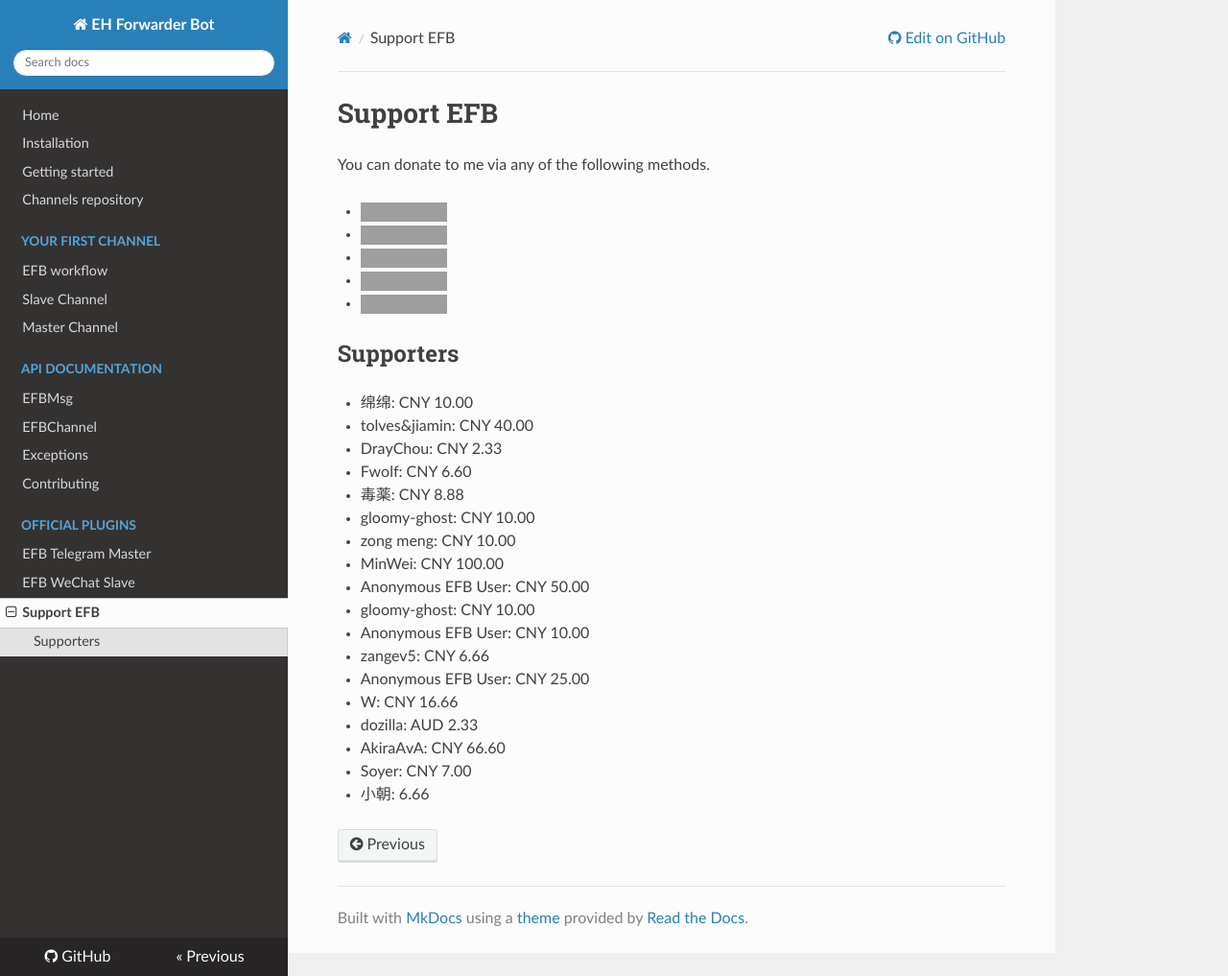
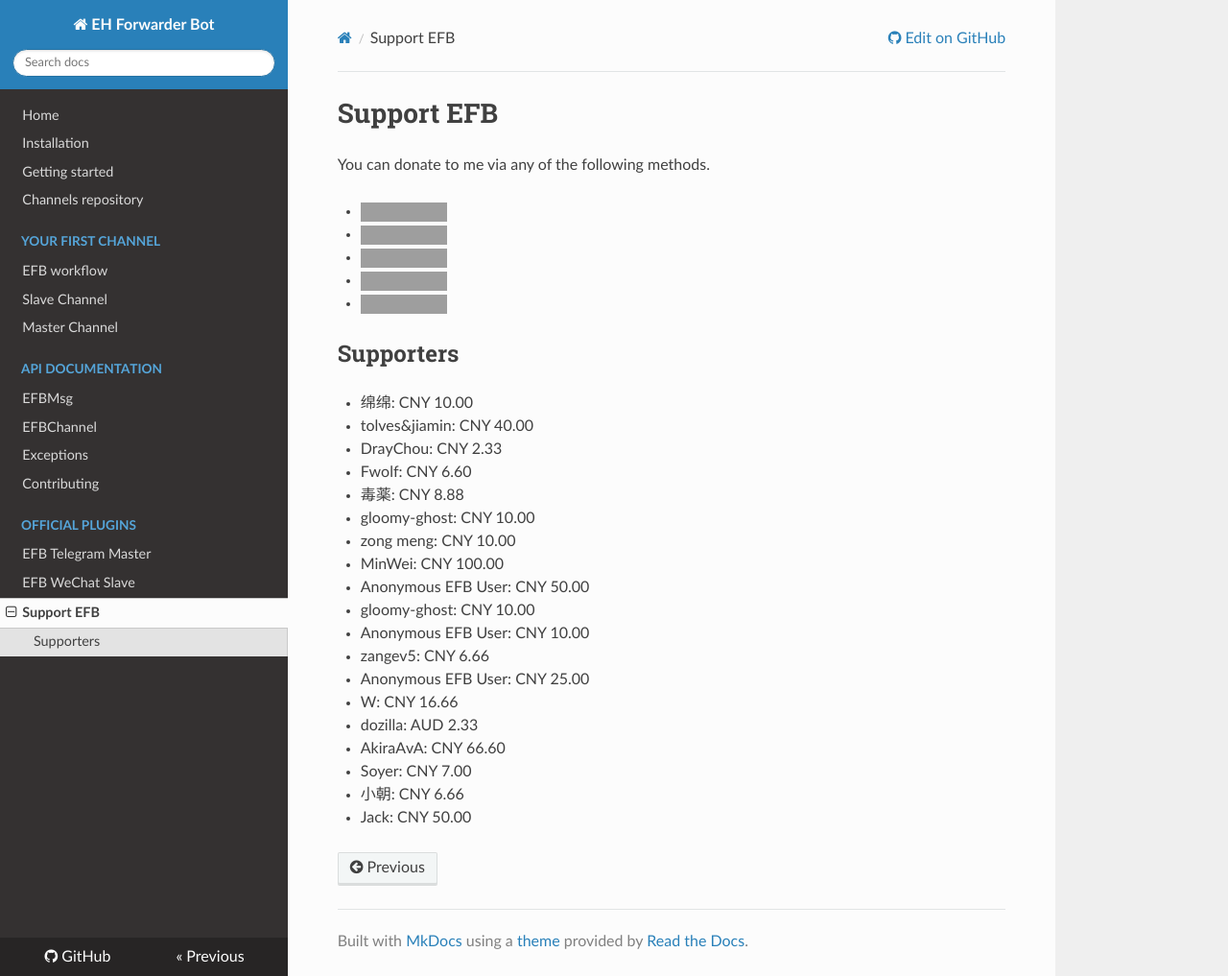
Before and after one commit to ehForwarderBot/ehForwarderBot, an MkDocs documentation site: the page built from docs/donations.md, in a window 1280 px wide and 1017 px high. Shown: the whole window at 96% size. Built offline with MkDocs 1.6.1, drawn with Linux system fonts in a browser that asks for light colours; nearby versions of some CDN libraries; old or Windows-style settings are respelled for this version of MkDocs; grey boxes are pictures that could not be loaded.

Commit message:
Thanks for the donations from Soyer, 小朝 and Jack.

```diff
--- a/docs/donations.md
+++ b/docs/donations.md
@@ -27,4 +27,5 @@
 * dozilla: AUD 2.33
 * AkiraAvA: CNY 66.60
 * Soyer: CNY 7.00
-* 小朝: 6.66
+* 小朝: CNY 6.66
+* Jack: CNY 50.00
```
